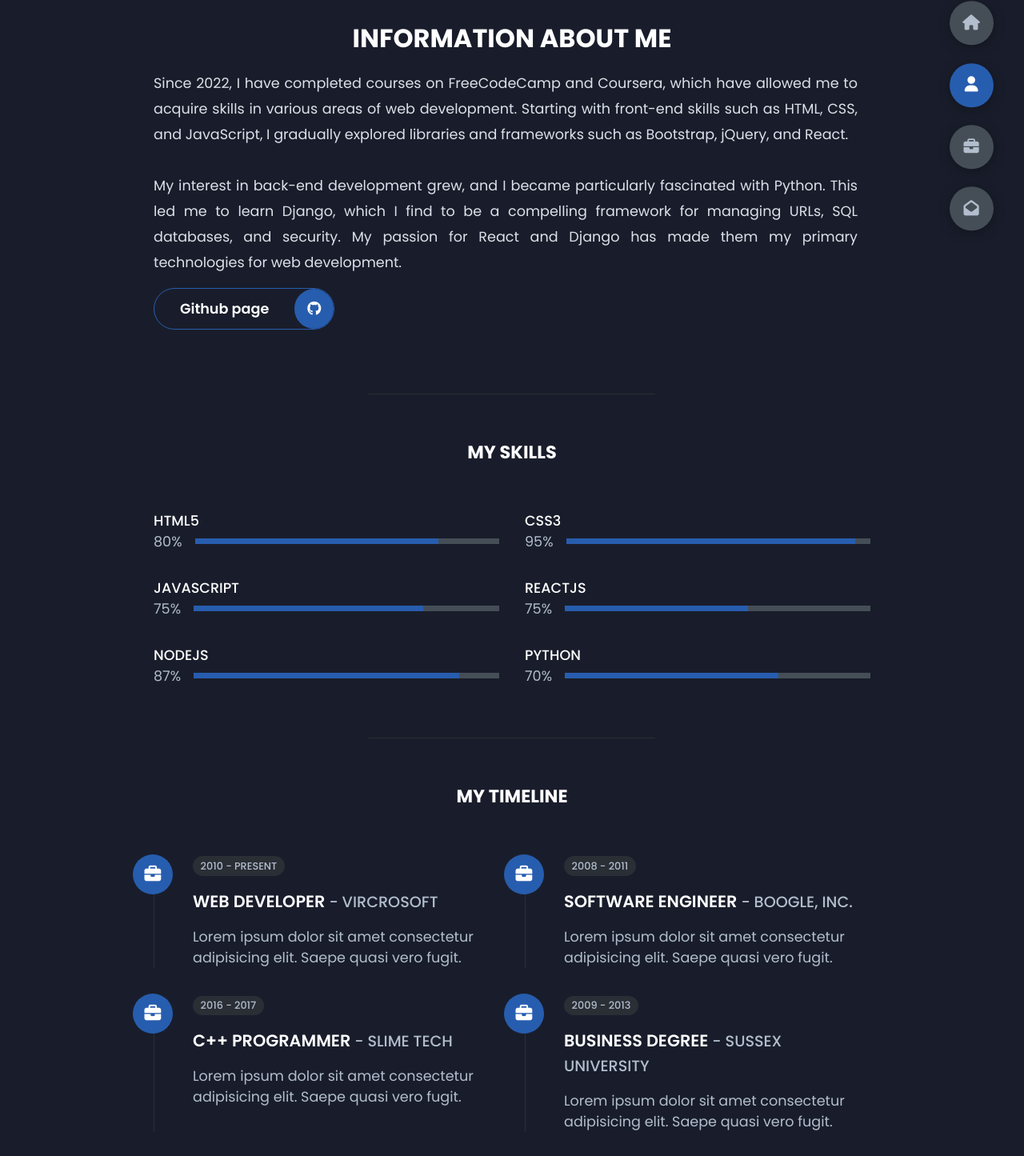
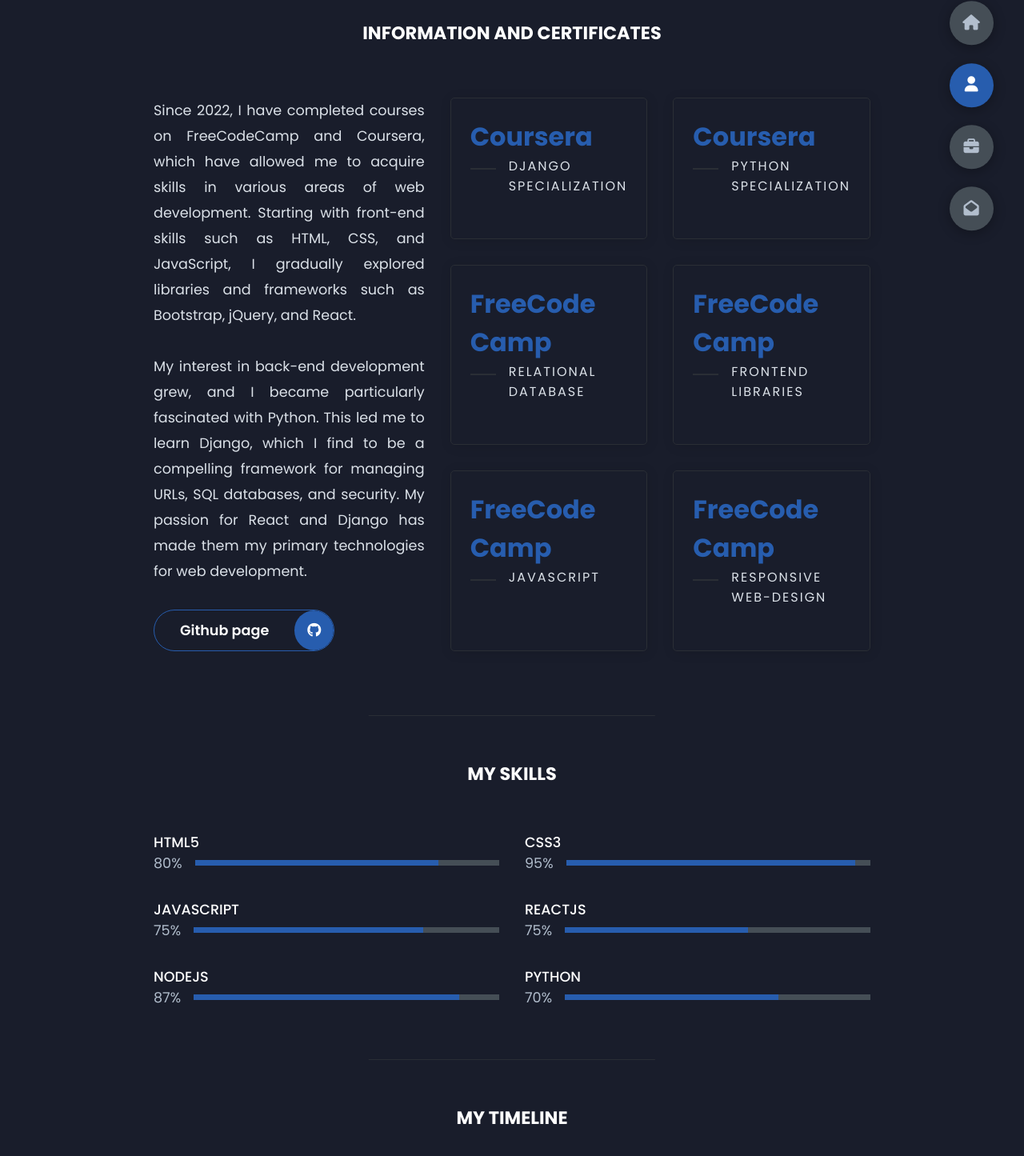
Before and after one commit to putongyong/Portofolio, a React (Vite) app: page /about in a window 1280 px wide. Shown: the part 255-1700 px from the top of the page at 80% size. Built offline with nearby package versions, Linux system fonts and the light colour scheme.

Commit message:
updated about page

```diff
--- a/src/assets/styles/styles.css
+++ b/src/assets/styles/styles.css
@@ -289,17 +289,19 @@
 
 /*About*/
 .about-container {
-  /*display: grid;
-  grid-template-columns: repeat(2, 1fr);*/
+  display: grid;
+  grid-template-columns: repeat(2, 1fr);
   text-align: justify;
-  padding-top: 3.5rem;
+  padding-top: 0.5rem;
   padding-bottom: 5rem;
 }
+
 .about-container .right-about {
   display: grid;
   grid-template-columns: repeat(2, 1fr);
   grid-gap: 2rem;
 }
+
 .about-container .right-about .about-item {
   border: 1px solid var(--color-grey-5);
   border-radius: 5px;
@@ -307,7 +309,7 @@
   box-shadow: 1px 2px 15px rgba(0, 0, 0, 0.1);
 }
 .about-container .right-about .about-item:hover {
-  cursor: default;
+  cursor:pointer;
   transform: translateY(-5px);
   border: 1px solid var(--color-secondary);
   box-shadow: 1px 4px 15px rgba(0, 0, 0, 0.32);
@@ -318,7 +320,7 @@
   flex-direction: column;
 }
 .about-container .right-about .about-item .abt-text .large-text {
-  font-size: 3rem;
+  font-size: 2rem;
   font-weight: 700;
   color: var(--color-secondary);
 }
@@ -326,7 +328,7 @@
   padding-left: 3rem;
   position: relative;
   text-transform: uppercase;
-  font-size: 1.2rem;
+  font-size: 1rem;
   color: var(--color-grey-1);
   letter-spacing: 2px;
 }
@@ -344,11 +346,14 @@
 }*/
 .about-container .left-about p {
   line-height: 2rem;
-  padding: 1rem;
+  padding-top: 0;
+  padding-bottom: 2rem;
+  padding-right: 2rem;
+  padding-left: 2rem;
   color: var(--color-grey-1);
 }
-.about-container .left-about h4 {
-  text-align: center;
+/*.about-container .left-about */ h4 {
+  /*text-align: center;*/
   font-size: 2rem;
   text-transform: uppercase;
 }
--- a/src/routes/about.jsx
+++ b/src/routes/about.jsx
@@ -7,9 +7,10 @@
         <div class="main-title">
                 <h2>About <span>me</span><span class="bg-text">my stats</span></h2>
             </div>
+            <h4 class="stat-title">Information and Certificates</h4>
             <div class="about-container">
                 <div class="left-about">
-                    <h4>Information About me</h4>
+
                     <p>
                     Since 2022, I have completed courses on FreeCodeCamp and Coursera, which have allowed me to acquire skills in various areas of web development. Starting with front-end skills such as HTML, CSS, and JavaScript, I gradually explored libraries and frameworks such as Bootstrap, jQuery, and React.
                     </p>
@@ -24,34 +25,49 @@
                         </a>
                     </div>
                 </div>
-{/*
             <div class="right-about">
-                    <div class="about-item">
+                    <a href="https://www.coursera.org/account/accomplishments/specialization/certificate/W7EWAW3FSTS2/"  class="about-item">
                         <div class="abt-text">
-                            <p class="large-text">650+</p>
-                            <p class="small-text">Projects <br /> Completed</p>
+                            <p class="large-text">Coursera</p>
+                            <p class="small-text">Django <br /> Specialization</p>
                         </div>
-                    </div>
-                    <div class="about-item">
+                    </a>
+                    <a href="https://www.coursera.org/account/accomplishments/specialization/certificate/LDSPQV6L6CYD/"  class="about-item">
                         <div class="abt-text">
-                            <p class="large-text">10+</p>
-                            <p class="small-text">Years of <br /> experience</p>
+                            <p class="large-text">Coursera</p>
+                            <p class="small-text">Python <br /> Specialization</p>
                         </div>
-                    </div>
-                    <div class="about-item">
+                    </a>
+                    <a href="https://www.freecodecamp.org/certification/fcc72d490ec-9d38-409a-bc9e-0cdc686b3c3c/relational-database-v8/"  class="about-item">
                         <div class="abt-text">
-                            <p class="large-text">300+</p>
-                            <p class="small-text">Happy <br /> Clients</p>
+                            <p class="large-text">FreeCode</p>
+                            <p class="large-text">Camp</p>
+                            <p class="small-text">Relational <br /> Database</p>
                         </div>
-                    </div>
-                    <div class="about-item">
+                    </a>
+                    <a href="https://www.freecodecamp.org/certification/fcc72d490ec-9d38-409a-bc9e-0cdc686b3c3c/front-end-development-libraries/"  class="about-item">
                         <div class="abt-text">
-                            <p class="large-text">400+</p>
-                            <p class="small-text">Customer <br /> reviews</p>
+                            <p class="large-text">FreeCode</p>
+                            <p class="large-text">Camp</p>
+                            <p class="small-text">Frontend <br /> Libraries </p>
                         </div>
-                    </div>
+                    </a>
+                    <a href="https://www.freecodecamp.org/certification/fcc72d490ec-9d38-409a-bc9e-0cdc686b3c3c/javascript-algorithms-and-data-structures/"class="about-item">
+                        <div class="abt-text">
+                            <p class="large-text">FreeCode</p>
+                            <p class="large-text">Camp</p>
+                            <p class="small-text">Javascript </p>
+                        </div>
+                    </a>
+                    <a href="https://www.freecodecamp.org/certification/fcc72d490ec-9d38-409a-bc9e-0cdc686b3c3c/responsive-web-design/" class="about-item">
+                        <div class="abt-text">
+                            <p class="large-text">FreeCode</p>
+                            <p class="large-text">Camp</p>
+                            <p class="small-text">Responsive <br /> Web-Design</p>
+                        </div>
+                    </a>
                 </div>
-*/}
+
                 </div>
             <div class="about-stats">
                 <h4 class="stat-title">My Skills</h4>
@@ -118,8 +134,8 @@
                     <div class="tl-icon">
                         <i class="fas fa-briefcase"></i>
                     </div>
-                    <p class="tl-duration">2010 - present</p>
-                    <h5>Web Developer<span> - Vircrosoft</span></h5>
+                    <p class="tl-duration">2023 - present</p>
+                    <h5>Web Developer<span> - Freelancer & Open to work</span></h5>
                     <p>
                         Lorem ipsum dolor sit amet consectetur adipisicing elit. Saepe quasi vero fugit.
                     </p>
@@ -128,8 +144,8 @@
                     <div class="tl-icon">
                         <i class="fas fa-briefcase"></i>
                     </div>
-                    <p class="tl-duration">2008 - 2011</p>
-                    <h5>Software Engineer<span> - Boogle, Inc.</span></h5>
+                    <p class="tl-duration">2019 - present</p>
+                    <h5>Phd Candidat of Philosophy<span> - University Paris 1 Phantheon-Sorbonne, Paris, France</span></h5>
                     <p>
                         Lorem ipsum dolor sit amet consectetur adipisicing elit. Saepe quasi vero fugit.
                     </p>
@@ -138,8 +154,8 @@
                     <div class="tl-icon">
                         <i class="fas fa-briefcase"></i>
                     </div>
-                    <p class="tl-duration">2016 - 2017</p>
-                    <h5>C++ Programmer<span> - Slime Tech</span></h5>
+                    <p class="tl-duration">2023</p>
+                    <h5>Self-taught Developper<span> - Coursera</span></h5>
                     <p>
                         Lorem ipsum dolor sit amet consectetur adipisicing elit. Saepe quasi vero fugit.
                     </p>
@@ -148,8 +164,8 @@
                     <div class="tl-icon">
                         <i class="fas fa-briefcase"></i>
                     </div>
-                    <p class="tl-duration">2009 - 2013</p>
-                    <h5>Business Degree<span> - Sussex University</span></h5>
+                    <p class="tl-duration">2017 - 2019</p>
+                    <h5>Master of Philosophy<span> - University Paris 1 Phantheon-Sorbonne, Paris, France</span></h5>
                     <p>
                         Lorem ipsum dolor sit amet consectetur adipisicing elit. Saepe quasi vero fugit.
                     </p>
@@ -158,8 +174,8 @@
                     <div class="tl-icon">
                         <i class="fas fa-briefcase"></i>
                     </div>
-                    <p class="tl-duration">2013 - 2016</p>
-                    <h5>Computer Science Degree<span> - Brookes University</span></h5>
+                    <p class="tl-duration">2022 - 2023</p>
+                    <h5>Self-taught Developper<span> - FreeCodeCamp</span></h5>
                     <p>
                         Lorem ipsum dolor sit amet consectetur adipisicing elit. Saepe quasi vero fugit.
                     </p>
@@ -168,8 +184,8 @@
                     <div class="tl-icon">
                         <i class="fas fa-briefcase"></i>
                     </div>
-                    <p class="tl-duration">2017 - present</p>
-                    <h5>3d Animation<span> - Brighton University</span></h5>
+                    <p class="tl-duration">2013 - 2017</p>
+                    <h5>Bachelor of Philosophy<span> - Fudan University, Shanghai, China</span></h5>
                     <p>
                         Lorem ipsum dolor sit amet consectetur adipisicing elit. Saepe quasi vero fugit.
                     </p>
--- a/src/routes/portofolio.jsx
+++ b/src/routes/portofolio.jsx
@@ -27,6 +27,7 @@
                         </div>
                     </div>
                 </div>
+                {/*
                 <div class="portfolio-item">
                     <div class="image">
                         <img src="img/port2.jpg" alt=""/>
@@ -123,6 +124,7 @@
                         </div>
                     </div>
                 </div>
+                */}
             </div>
         </section>
         <Control/>
```
